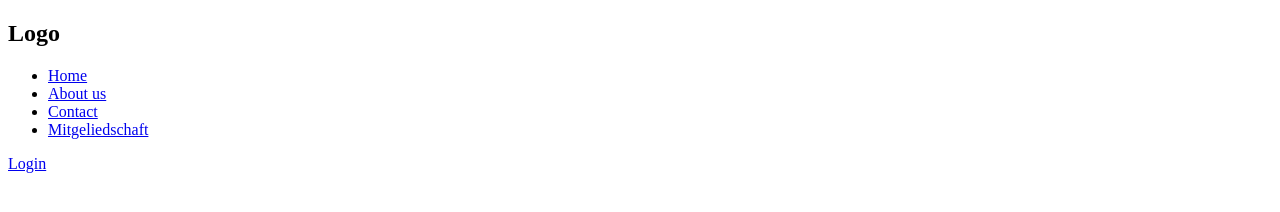
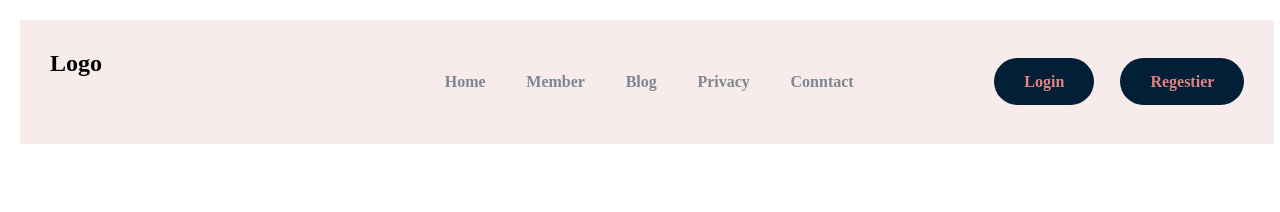
Before and after one commit to Karimdino/The-Final-Projekt, a plain HTML site: page index.html in a window 1280 px wide. Drawn offline with Linux system fonts and the light colour scheme.

Commit message:
Second Push

```diff
--- a/index.html
+++ b/index.html
@@ -17,27 +17,50 @@
         <header class="head">
             <nav class="nav"> <!--Navbar Start-->
                 <h1 class="logo">Lo<span>go</span></h1>
-                    <ul>
-                        <li><a href="#">Home</a></li>
-                        <li><a href="#">About us</a></li>
-                        <li><a href="#">Contact</a></li>
-                        <li><a href="#">Mitgeliedschaft</a></li>
-                    </ul>
-                    <a class="login"  href="#">Login</a>
+                <ul class="list-items">
+                    <li class="list"><a href="#" class="link">Home</a>
+                    </li>
+
+                    <li class="list"><a href="#" class="link">Member</a>
+                    </li>
+
+                    <li class="list"><a href="#" class="link">Blog</a>
+                    </li>
+
+                    <li class="list"><a href="#" class="link">Privacy</a>
+                    </li>
+
+                    <li class="list"><a href="#" class="link">Conntact</a>
+                    </li>
+
+                    <div class="btn-container">
+                        <li class="list">
+                            <a href="#" class="btn btn-secondery">Login</a>
+                        </li>
+
+                        <li class="list">
+                            <a href="#" class="btn">Regestier</a>
+                        </li>
+                    </div>
+                </ul>
             </nav> <!--Navbar End-->
         </header>
+    </div> <!--Countainer End-->
 
 
 
 
 
+    <!--Chris und Karim (INHALT)-->
 
 
-    </div> <!--Countainer End-->
 
-    <!--Chris und Karim (INHALT)-->
+
 
     <!--Karim Footer-->
+
+
+
 
     <script src="main.js/main.js"></script> <!--JS-->
 </body>
--- a/main.css/main.css
+++ b/main.css/main.css
@@ -1,10 +1,95 @@
-/*Karim Header*/
+/*Allgemein*/
+:root{
+    --background-color:#f5ccaa90;
+    --primary-color:#e70f0f;
+    --dark-color:#c20f77;
+    --grey-color:#031f38;
+    --white-color:rgb(227, 130, 130);
+    --brown-color:#b25e21;
+}
+
+*{
+    margin: 0;
+    padding: 0;
+    box-sizing: border-box;
+}
+body{
+    overflow-x: hidden;
+}
 
 
+/*Karim Header*/
+.countainer{
+    position: relative;
+    margin: 20px;
+    padding: 30px;
+    width: 98%;
+    background-color: rgb(247, 235, 235);
+}
+.nav{
+    display: flex;
+    justify-content: center;
+    justify-content: space-between;
+    position: relative;
+    height: 8vh;
+    z-index: 2;
+    width: 100%;
+}
+.list-items{
+    display: flex;
+    flex: 0.7;
+    justify-content: space-between;
+    align-items: center;
+}
+.list {
+    list-style: none;
+}
+.link{
+    text-decoration: none;
+    color: #7d8790;
+    font-weight: bold;
+    position: relative;
+}
+.link::before{
+    content: "";
+    height: 7px;
+    width: 7px;
+    display: none;
+    transition: 0.2s;
+    background: var(--primary-color);
+    transform: translateX(-50%);
+    top: 25px;
+    left: 50%;
+    border-radius: 5px;
+    position: absolute;
+}
+.link:hover{
+    color: var(--primary-color);
+}
+.link:hover::before{
+    display: block;
+}
+.btn-container{
+    display: flex;
+    justify-content: space-between;
+    padding-left: 100px;
+    width: 350px;
+}
+.btn{
+    padding: 15px 30px;
+    background: var(--grey-color);
+    color: var(--white-color);
+    border-radius: 40px;
+    text-decoration: none;
+    border: none;
+    font-weight: bold;
 
-
-
-
+}
+.btn-secondery:hover{
+    background: var(--primary-color);
+    color: var(--white-color);
+    border-radius: 30%;
+}
 
 
 /*Chris und Karim */
```
